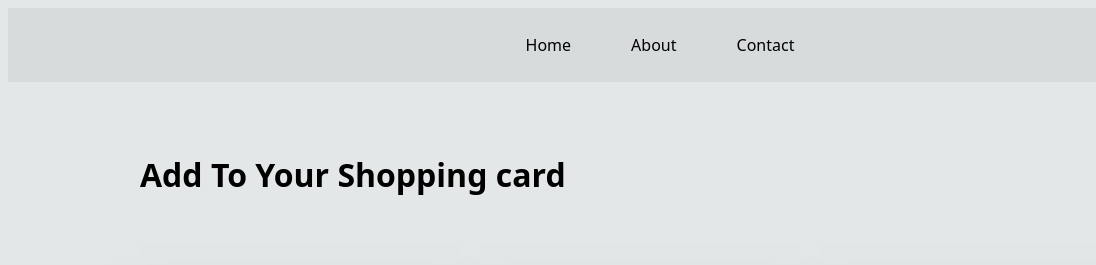
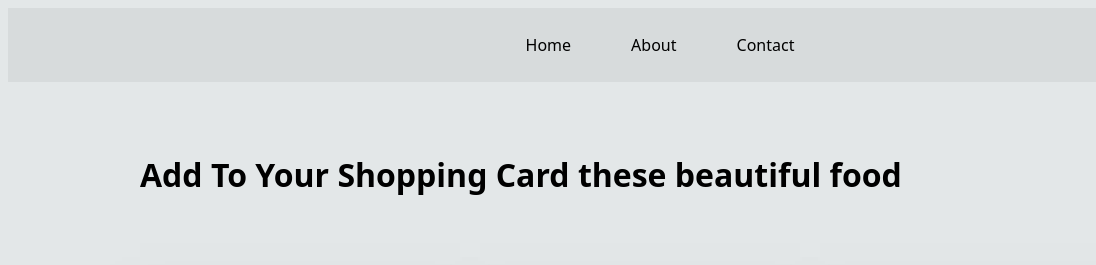
Before and after one commit to Moise-code/restaurant-landing-page, a plain HTML site: page index.html in a window 1280 px wide. Shown: the top 265 px of the page, 0-1096 px from the left. Drawn offline with Linux system fonts and the light colour scheme.

Commit message:
desc: I made the shopping title descriptive

```diff
--- a/index.html
+++ b/index.html
@@ -18,7 +18,7 @@
     </section>
     <div class="container">
         <header>
-            <h1>Add To Your Shopping card</h1>
+            <h1>Add To Your Shopping Card these beautiful food</h1>
             <div class="shopping">
                 <img src="image/shopping.svg">
                 <span class="quantity">0</span>
```
